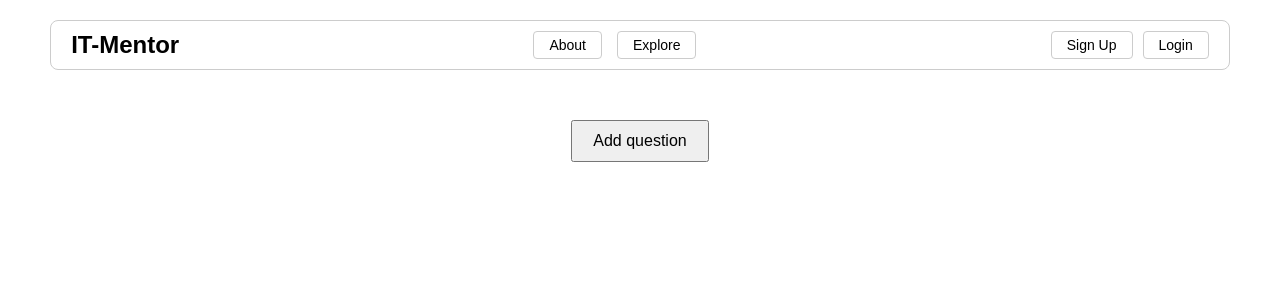
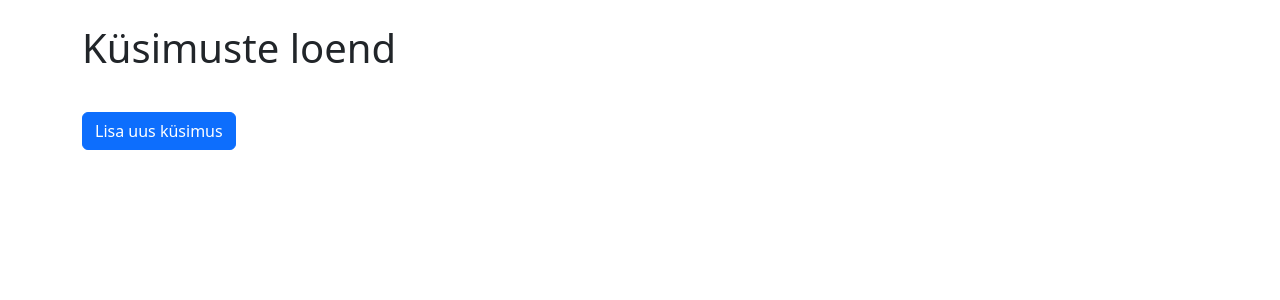
Before and after one commit to Andre05-vikk/it-mentor, a Flask app: page / in a window 1280 px wide. Shown: the top 300 px of the page. Run offline with Flask 3, Linux system fonts and the light colour scheme.

Commit message:
As a user, I want to ask questions to evolve as a developer
Clicking the button sends the question to the server, and it is saved in the database

 Closes #11

```diff
--- a/app.py
+++ b/app.py
@@ -1,23 +1,6 @@
-from flask import Flask, render_template, request, jsonify
+from app import create_app
 
-app = Flask(__name__)
+app = create_app()
 
-# Placeholder for saved questions
-questions = []
-
-@app.route('/')
-def index():
-    return render_template('index.html')
-
-@app.route('/submit_question', methods=['POST'])
-def submit_question():
-    question_text = request.json.get('question', '').strip()
-
-    if question_text and len(question_text) <= 1000:
-        questions.append(question_text)
-        return jsonify({'success': True, 'message': 'Question added successfully!'})
-    else:
-        return jsonify({'success': False, 'message': 'Question is empty or exceeds 1000 characters.'}), 400
-
-if __name__ == '__main__':
+if __name__ == "__main__":
     app.run(debug=True)
--- /dev/null
+++ b/app/extensions.py
@@ -0,0 +1,5 @@
+from flask_sqlalchemy import SQLAlchemy
+from flask_marshmallow import Marshmallow
+
+db = SQLAlchemy()
+ma = Marshmallow()
--- /dev/null
+++ b/app/templates/index.html
@@ -0,0 +1,60 @@
+<!doctype html>
+<html lang="et">
+<head>
+    <meta charset="UTF-8">
+    <title>Küsimuste loend</title>
+    <link href="https://cdn.jsdelivr.net/npm/bootstrap@5.3.0/dist/css/bootstrap.min.css" rel="stylesheet">
+</head>
+<body>
+<div class="container">
+    <h1 class="my-4">Küsimuste loend</h1>
+    <ul>
+        {% for question in questions %}
+            <li><a href="{{ url_for('views.view_question', question_id=question.id) }}">{{ question.content }}</a></li>
+        {% endfor %}
+    </ul>
+
+    <button class="btn btn-primary mt-3" data-bs-toggle="modal" data-bs-target="#addQuestionModal">Lisa uus küsimus</button>
+
+    <div class="modal fade" id="addQuestionModal" tabindex="-1" aria-labelledby="addQuestionModalLabel" aria-hidden="true">
+        <div class="modal-dialog">
+            <div class="modal-content">
+                <div class="modal-header">
+                    <h5 class="modal-title" id="addQuestionModalLabel">Lisa uus küsimus</h5>
+                    <button type="button" class="btn-close" data-bs-dismiss="modal" aria-label="Close"></button>
+                </div>
+                <div class="modal-body">
+                    <form id="addQuestionForm">
+                        <div class="mb-3">
+                            <label for="questionContent" class="form-label">Küsimus</label>
+                            <input type="text" class="form-control" id="questionContent" required>
+                        </div>
+                        <button type="submit" class="btn btn-primary">Lisa</button>
+                    </form>
+                </div>
+            </div>
+        </div>
+    </div>
+</div>
+
+<script src="https://cdn.jsdelivr.net/npm/bootstrap@5.3.0/dist/js/bootstrap.bundle.min.js"></script>
+<script>
+    document.getElementById('addQuestionForm').addEventListener('submit', async function (e) {
+        e.preventDefault();
+        const content = document.getElementById('questionContent').value;
+
+        const response = await fetch('/api/questions', {
+            method: 'POST',
+            headers: { 'Content-Type': 'application/json' },
+            body: JSON.stringify({ content })
+        });
+
+        if (response.ok) {
+            location.reload();
+        } else {
+            alert('Küsimuse lisamine ebaõnnestus.');
+        }
+    });
+</script>
+</body>
+</html>
--- /dev/null
+++ b/app/views.py
@@ -0,0 +1,14 @@
+from flask import Blueprint, render_template
+from .models import Question
+
+views_bp = Blueprint('views', __name__)
+
+@views_bp.route('/')
+def index():
+    questions = Question.query.all()
+    return render_template('index.html', questions=questions)
+
+@views_bp.route('/questions/<int:question_id>')
+def view_question(question_id):
+    question = Question.query.get_or_404(question_id)
+    return render_template('question.html', question=question)
--- a/static/style.css
+++ b/static/style.css
@@ -1,8 +1,21 @@
+/* Üldised kehad */
 body {
     font-family: Arial, sans-serif;
     text-align: center;
 }
 
+/* Pealkirjad */
+h1 {
+    color: #333;
+}
+
+/* Küsimuste loend */
+ul {
+    list-style-type: none;
+    padding: 0;
+}
+
+/* Navigeerimisriba stiil */
 .navbar {
     display: flex;
     justify-content: space-between;
@@ -38,6 +51,7 @@ body {
     cursor: pointer;
 }
 
+/* "Add Question" nupu stiil */
 #addQuestionBtn {
     margin-top: 30px;
     padding: 10px 20px;
@@ -45,6 +59,7 @@ body {
     cursor: pointer;
 }
 
+/* Modoaali stiil */
 .modal {
     position: fixed;
     top: 0;
@@ -67,11 +82,13 @@ body {
     position: relative;
 }
 
+/* Tekstiala konteiner */
 .textarea-container {
     position: relative;
     width: 100%;
 }
 
+/* Tekstiala stiil */
 textarea {
     width: 100%;
     height: 400px;
@@ -81,6 +98,7 @@ textarea {
     box-sizing: border-box;
 }
 
+/* Tähemärkide loenduri kast */
 .character-limit-box {
     position: absolute;
     bottom: 12px;
@@ -96,6 +114,7 @@ textarea {
     color: gray;
 }
 
+/* Saada nupp */
 button#sendBtn {
     position: absolute;
     bottom: 12px;
--- a/templates/index.html
+++ /dev/null
@@ -1,92 +0,0 @@
-<!DOCTYPE html>
-<html lang="en">
-<head>
-    <meta charset="UTF-8">
-    <meta name="viewport" content="width=device-width, initial-scale=1.0">
-    <title>IT-Mentor</title>
-    <link rel="stylesheet" href="{{ url_for('static', filename='style.css') }}">
-</head>
-<body>
-    <!-- Navigation bar with IT-Mentor logo and buttons -->
-    <nav class="navbar">
-        <div class="navbar-logo">IT-Mentor</div>
-        <div class="navbar-links">
-            <button class="nav-btn">About</button>
-            <button class="nav-btn">Explore</button>
-        </div>
-        <div class="navbar-auth">
-            <button class="auth-btn">Sign Up</button>
-            <button class="auth-btn">Login</button>
-        </div>
-    </nav>
-
-    <!-- Main content with Add Question button -->
-    <div class="content">
-        <button id="addQuestionBtn">Add question</button>
-    </div>
-
-    <!-- Modal for adding question -->
-    <div id="questionModal" class="modal" style="display: none;">
-        <div class="modal-content">
-            <div class="textarea-container">
-                <textarea id="questionText" placeholder="Enter question here" maxlength="1000"></textarea>
-                <div class="character-limit-box">
-                    <span id="characterLimit">The maximum text length is 1000 characters</span>
-                </div>
-                <button id="sendBtn" disabled>Send</button>
-            </div>
-        </div>
-    </div>
-
-    <script>
-        const addQuestionBtn = document.getElementById('addQuestionBtn');
-        const questionModal = document.getElementById('questionModal');
-        const questionText = document.getElementById('questionText');
-        const sendBtn = document.getElementById('sendBtn');
-        const characterLimit = document.getElementById('characterLimit');
-
-        // Open modal on "Add question" button click
-        addQuestionBtn.addEventListener('click', () => {
-            questionModal.style.display = 'flex';
-        });
-
-        // Close modal when clicking outside of modal content
-        questionModal.addEventListener('click', (e) => {
-            if (e.target === questionModal) {
-                questionModal.style.display = 'none';
-            }
-        });
-
-        // Update send button state and character limit warning
-        questionText.addEventListener('input', () => {
-            const textLength = questionText.value.length;
-            sendBtn.disabled = textLength === 0 || textLength > 1000;
-            characterLimit.style.color = textLength > 1000 ? 'red' : 'gray';
-        });
-
-        // Send question to server
-        sendBtn.addEventListener('click', () => {
-            const question = questionText.value;
-
-            fetch('/submit_question', {
-                method: 'POST',
-                headers: {
-                    'Content-Type': 'application/json',
-                },
-                body: JSON.stringify({ question }),
-            })
-            .then(response => response.json())
-            .then(data => {
-                if (data.success) {
-                    alert(data.message);
-                    questionModal.style.display = 'none';
-                    questionText.value = '';
-                } else {
-                    alert(data.message);
-                }
-            })
-            .catch(error => console.error('Error:', error));
-        });
-    </script>
-</body>
-</html>
```
Also changed, not shown: app/__init__.py (added, +19 -0 lines), app/api.py (added, +26 -0 lines), app/config.py (added, +7 -0 lines), app/models.py (added, +11 -0 lines), app/schemas.py (added, +10 -0 lines), app/templates/question.html (added, +55 -0 lines), create_tables.py (added, +7 -0 lines), README.md.
